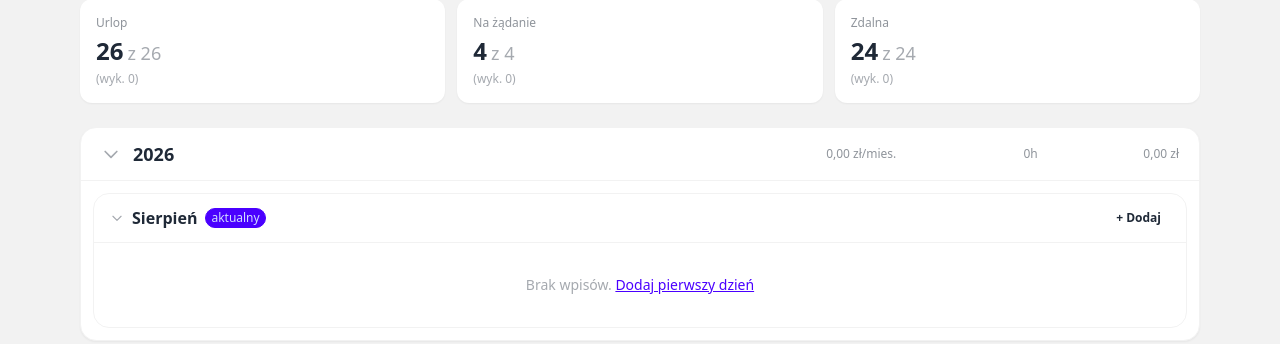
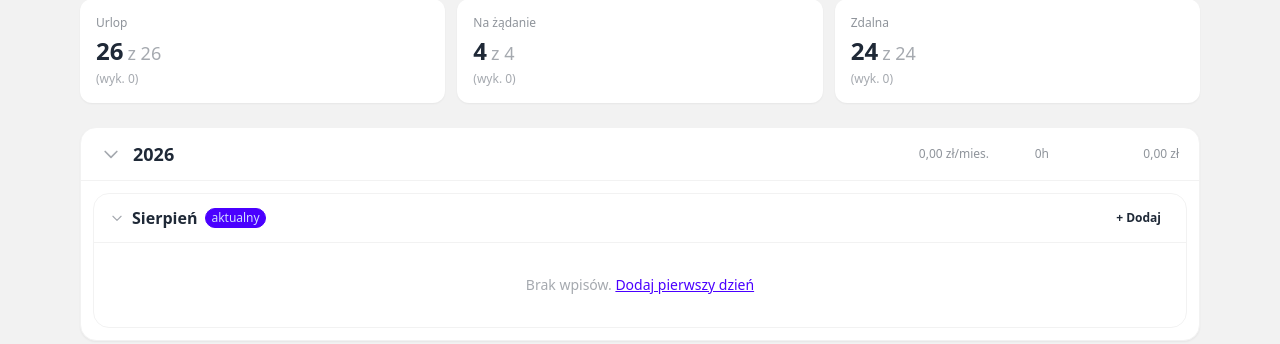
Before and after one commit to pswierczynski/wlogio, a Flask app: page / in a window 1280 px wide. Shown: the part 89-433 px from the top of the page. Run offline with Flask 3, Linux system fonts and the light colour scheme; the visitor is signed in with stand-in values (Sample User, id 1); data comes from the database, SQL or seed files in the repository; data that the repository does not hold is empty; some libraries are stand-ins or nearby versions.

Commit message:
fix: tighten year summary columns with fixed widths for vertical alignment

```diff
--- a/wlogio_app/templates/dashboard/index.html
+++ b/wlogio_app/templates/dashboard/index.html
@@ -76,11 +76,10 @@
                 {% endif %}
             {% endfor %}
             {% set yr_avg = (yr_sal.v / yr_months.v) if yr_months.v > 0 else 0 %}
-            <div class="hidden sm:grid text-xs text-base-content/50"
-                 style="grid-template-columns: 1fr 1fr 1fr; gap: 0.25rem; text-align: right; min-width: 420px;">
-                <span class="font-medium">{{ format_currency(yr_avg) }}/mies.</span>
-                <span>{{ "%.0f"|format(yr_h.v) }}h</span>
-                <span class="font-medium">{{ format_currency(yr_sal.v) }}</span>
+            <div class="hidden sm:flex items-center text-xs text-base-content/50">
+                <span class="font-medium text-right" style="width:130px;">{{ format_currency(yr_avg) }}/mies.</span>
+                <span class="text-right" style="width:60px;">{{ "%.0f"|format(yr_h.v) }}h</span>
+                <span class="font-medium text-right" style="width:130px;">{{ format_currency(yr_sal.v) }}</span>
             </div>
         </div>
 
```
